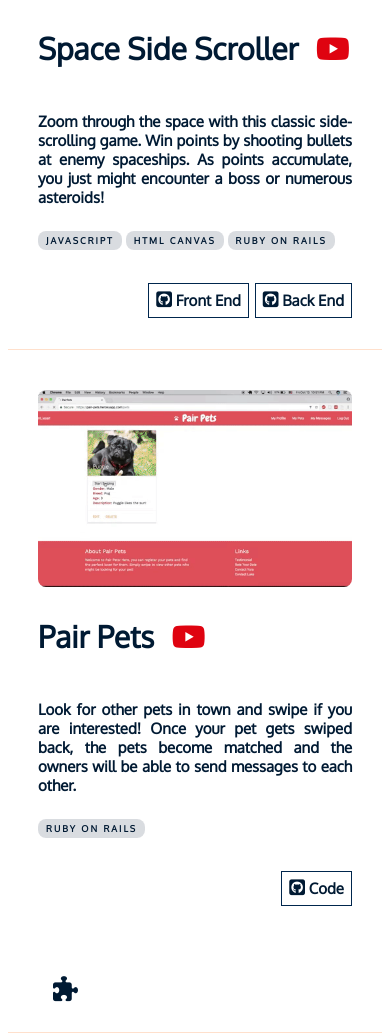
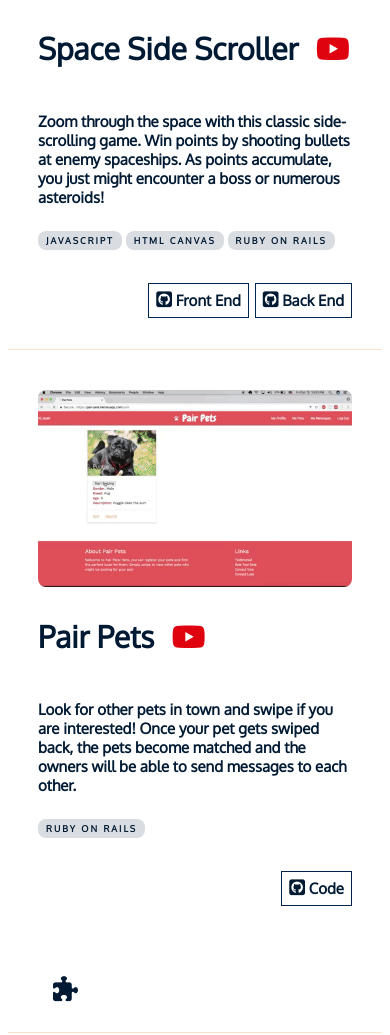
Before and after one commit to yuralala8/portfolio, a PHP site: page /index.html in a window 390 px wide. Shown: the part 2837-3872 px from the top of the page. Run offline with PHP 8.4, Linux system fonts and the light colour scheme; some libraries are stand-ins or nearby versions; some web fonts are replaced.

Commit message:
implemented responsive design

```diff
--- a/css/index.css
+++ b/css/index.css
@@ -513,7 +513,6 @@ a:active {
 	  }
 
 	  .para {
-	  	text-align: justify;
 	  	width: 100%;
 	  }
 
```
